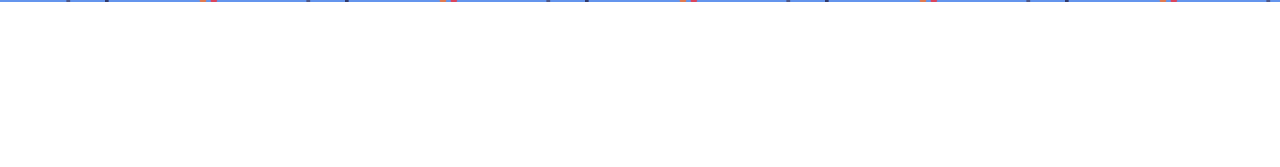
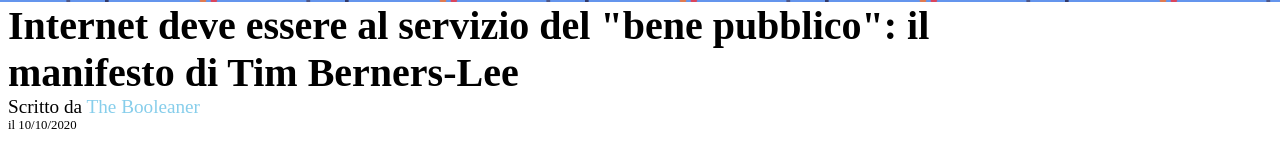
Before and after one commit to AmedeoPioSpina/html-css-booleaner, a plain HTML site: page index.html in a window 1280 px wide. Shown: the part 119-286 px from the top of the page. Drawn offline with Linux system fonts and the light colour scheme.

Commit message:
add titolo e info articolo

```diff
--- a/css/style.css
+++ b/css/style.css
@@ -10,6 +10,27 @@
     padding-left: 0.5rem;
 }
 
+main {
+    padding-left: 0.5rem;
+}
+
+h1 {
+    font-size: 2.5rem;
+}
+
+.article-author {
+    font-size: 1.2rem;
+}
+
+.article-author a {
+    color: skyblue;
+    text-decoration: none;
+}
+
+.article-publication-date{
+    font-size: 0.8rem;
+}
+
 .logo {
     padding-top: 3rem;
     padding-bottom: 0.5rem;
--- a/index.html
+++ b/index.html
@@ -53,5 +53,16 @@
                 </g>
             </svg>
         </header>
+        <main>
+            <h1>
+                Internet deve essere al servizio del "bene pubblico": il <br> manifesto di Tim Berners-Lee
+            </h1>
+            <p class="article-author">
+                Scritto da <a>The Booleaner</a>
+            </p>
+            <p class="article-publication-date">
+                il 10/10/2020
+            </p>
+        </main>
     </body>
 </html>
```
